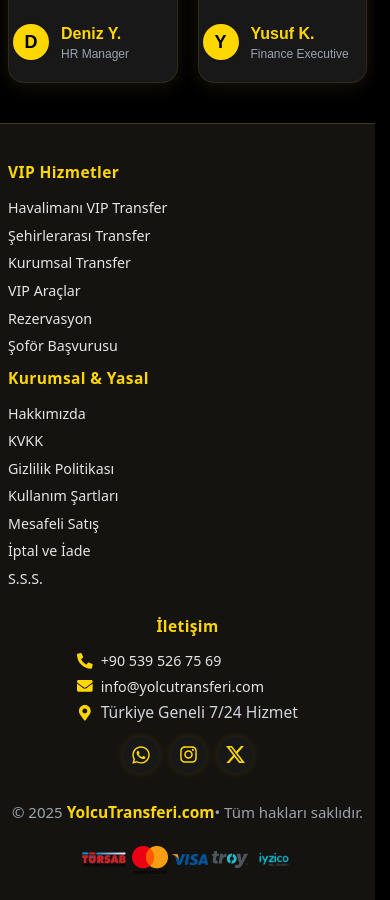
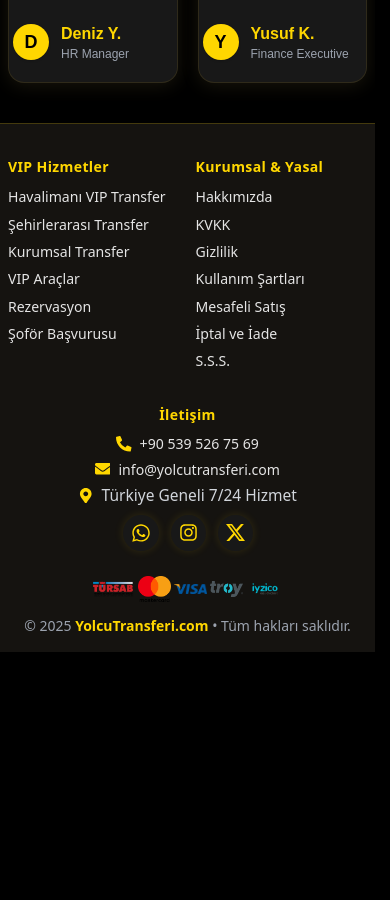
Before and after one commit to haliltayfur/yolcutransferi, a Next.js app: page / in a window 390 px wide. Shown: the part 4480-5380 px from the top of the page. After the commit the page ends 5132 px from the top, so only its background shows below. Built offline with nearby package versions, Linux system fonts and the light colour scheme.

Commit message:
Update Footer.jsx

```diff
--- a/components/Footer.jsx
+++ b/components/Footer.jsx
@@ -7,15 +7,13 @@ import { SiX } from "react-icons/si";
 
 export default function Footer() {
   return (
-    <footer className="bg-[#151310] pt-9 pb-3 px-2 border-t border-[#FFD70033] text-gray-200 font-sans w-full z-50">
-      {/* Üst GRID - Mobilde iki sütun, masaüstünde üç sütun */}
-      <div className="max-w-6xl mx-auto w-full grid grid-cols-2 md:grid-cols-3 gap-x-6 gap-y-6 pb-4">
-        {/* VIP Hizmetler ve Kurumsal&Yasal */}
-        <div className="col-span-2 md:col-span-2 flex flex-col md:flex-row gap-2 md:gap-8">
+    <footer className="bg-[#151310] pt-8 pb-3 px-2 border-t border-[#FFD70033] text-gray-200 font-sans w-full z-50">
+      {/* Ana GRID: Mobilde 2 sütun, masaüstünde 3 sütun */}
+      <div className="max-w-6xl mx-auto w-full grid grid-cols-2 md:grid-cols-3 gap-x-4 gap-y-4 pb-4">
         {/* VIP Hizmetler */}
-          <div className="flex-1">
-            <h3 className="text-gold text-base font-bold mb-3 tracking-wide md:text-lg">VIP Hizmetler</h3>
-            <ul className="flex flex-col gap-1 text-[0.98rem]">
+        <div>
+          <h3 className="text-gold text-[1.08rem] font-bold mb-2 tracking-wide">VIP Hizmetler</h3>
+          <ul className="flex flex-col gap-1 text-[0.97rem]">
             <li><a href="/vip-havalimani" className="footer-link">Havalimanı VIP Transfer</a></li>
             <li><a href="/sehirler-arasi" className="footer-link">Şehirlerarası Transfer</a></li>
             <li><a href="/kurumsal" className="footer-link">Kurumsal Transfer</a></li>
@@ -25,23 +23,22 @@ export default function Footer() {
           </ul>
         </div>
         {/* Kurumsal & Yasal */}
-          <div className="flex-1">
-            <h3 className="text-gold text-base font-bold mb-3 tracking-wide md:text-lg">Kurumsal & Yasal</h3>
-            <ul className="flex flex-col gap-1 text-[0.98rem]">
+        <div>
+          <h3 className="text-gold text-[1.08rem] font-bold mb-2 tracking-wide">Kurumsal & Yasal</h3>
+          <ul className="flex flex-col gap-1 text-[0.97rem]">
             <li><a href="/hakkimizda" className="footer-link">Hakkımızda</a></li>
             <li><a href="/kvkk" className="footer-link">KVKK</a></li>
-              <li><a href="/gizlilik-politikasi" className="footer-link">Gizlilik Politikası</a></li>
+            <li><a href="/gizlilik-politikasi" className="footer-link">Gizlilik</a></li>
             <li><a href="/kullanim-sartlari" className="footer-link">Kullanım Şartları</a></li>
             <li><a href="/mesafeli-satis" className="footer-link">Mesafeli Satış</a></li>
             <li><a href="/iade" className="footer-link">İptal ve İade</a></li>
             <li><a href="/sss" className="footer-link">S.S.S.</a></li>
           </ul>
         </div>
-        </div>
-        {/* İletişim ve Sosyal */}
-        <div className="col-span-2 md:col-span-1 flex flex-col items-center md:items-start">
-          <h3 className="text-gold text-base font-bold mb-3 tracking-wide md:text-lg">İletişim</h3>
-          <div className="flex flex-col gap-1 text-[0.98rem]">
+        {/* Sadece masaüstünde 3. blokta iletişim, mobilde aşağıda gösterilecek */}
+        <div className="hidden md:flex flex-col items-start justify-start">
+          <h3 className="text-gold text-[1.08rem] font-bold mb-2 tracking-wide">İletişim</h3>
+          <div className="flex flex-col gap-1 text-[0.97rem]">
             <div className="flex items-center gap-2">
               <FaPhoneAlt className="text-gold" />
               <a href="tel:+905395267569" className="footer-link">+90 539 526 75 69</a>
@@ -55,7 +52,7 @@ export default function Footer() {
               <span className="text-gray-300">Türkiye Geneli 7/24 Hizmet</span>
             </div>
           </div>
-          <div className="flex gap-3 mt-3">
+          <div className="flex gap-3 mt-2">
             <a href="https://wa.me/905395267569" target="_blank" rel="noopener noreferrer" className="footer-social" aria-label="WhatsApp">
               <FaWhatsapp size={20} />
             </a>
@@ -68,19 +65,46 @@ export default function Footer() {
           </div>
         </div>
       </div>
+      {/* Mobilde İletişim ayrı blok olarak en alta çekildi */}
+      <div className="md:hidden flex flex-col items-center mt-4 mb-1">
+        <h3 className="text-gold text-[1.08rem] font-bold mb-2 tracking-wide">İletişim</h3>
+        <div className="flex flex-col gap-1 text-[0.97rem] items-center">
+          <div className="flex items-center gap-2">
+            <FaPhoneAlt className="text-gold" />
+            <a href="tel:+905395267569" className="footer-link">+90 539 526 75 69</a>
+          </div>
+          <div className="flex items-center gap-2">
+            <FaEnvelope className="text-gold" />
+            <a href="mailto:info@yolcutransferi.com" className="footer-link">info@yolcutransferi.com</a>
+          </div>
+          <div className="flex items-center gap-2">
+            <FaMapMarkerAlt className="text-gold" />
+            <span className="text-gray-300">Türkiye Geneli 7/24 Hizmet</span>
+          </div>
+        </div>
+        <div className="flex gap-3 mt-2 mb-1">
+          <a href="https://wa.me/905395267569" target="_blank" rel="noopener noreferrer" className="footer-social" aria-label="WhatsApp">
+            <FaWhatsapp size={20} />
+          </a>
+          <a href="https://www.instagram.com/yolcutransferi/" target="_blank" rel="noopener noreferrer" className="footer-social" aria-label="Instagram">
+            <FaInstagram size={19} />
+          </a>
+          <a href="https://x.com/yolcutransferi" target="_blank" rel="noopener noreferrer" className="footer-social" aria-label="X">
+            <SiX size={19} />
+          </a>
+        </div>
+      </div>
       {/* Alt BAND */}
-      <div className="w-full flex flex-col md:flex-row md:items-center justify-between max-w-6xl mx-auto pt-3 pb-1 gap-1">
-        {/* Telif */}
-        <div className="text-[15px] text-gray-400 flex-1 flex justify-center md:justify-start items-center mb-2 md:mb-0">
-          © {new Date().getFullYear()} <span className="text-gold font-semibold ml-1">YolcuTransferi.com</span> • Tüm hakları saklıdır.
+      <div className="w-full flex flex-col items-center justify-center max-w-6xl mx-auto pt-2 pb-1">
+        <div className="footer-cards flex flex-row items-center justify-center gap-2 flex-wrap mb-1">
+          <Image src="/tursab.png" alt="TÜRSAB" width={44} height={18} className="footer-card-img" />
+          <Image src="/mastercard.png" alt="MasterCard" width={33} height={18} className="footer-card-img" />
+          <Image src="/visa.png" alt="Visa" width={33} height={18} className="footer-card-img" />
+          <Image src="/Troy.png" alt="TROY" width={33} height={18} className="footer-card-img" />
+          <Image src="/iyzico.png" alt="iyzico" width={38} height={18} className="footer-card-img" />
         </div>
-        {/* Logolar */}
-        <div className="footer-cards flex flex-row items-center justify-center gap-2 flex-1 flex-wrap">
-          <Image src="/tursab.png" alt="TÜRSAB" width={48} height={22} className="footer-card-img" />
-          <Image src="/mastercard.png" alt="MasterCard" width={36} height={22} className="footer-card-img" />
-          <Image src="/visa.png" alt="Visa" width={36} height={22} className="footer-card-img" />
-          <Image src="/Troy.png" alt="TROY" width={36} height={22} className="footer-card-img" />
-          <Image src="/iyzico.png" alt="iyzico" width={44} height={22} className="footer-card-img" />
+        <div className="text-[14px] text-gray-400 font-light text-center mb-0">
+          © {new Date().getFullYear()} <span className="text-gold font-semibold">YolcuTransferi.com</span> • Tüm hakları saklıdır.
         </div>
       </div>
       <style jsx>{`
@@ -112,7 +136,7 @@ export default function Footer() {
           background: #fff;
           border-radius: 7px;
           padding: 2px 7px;
-          height: 22px !important;
+          height: 18px !important;
           width: auto !important;
           object-fit: contain;
           box-shadow: 0 1px 6px 0 #3331;
@@ -121,21 +145,15 @@ export default function Footer() {
         @media (max-width: 900px) {
           .max-w-6xl { max-width: 98vw !important; }
         }
-        @media (max-width: 700px) {
-          .footer-card-img { height: 16px !important; padding: 2px 4px; }
-          .footer-link { font-size: 0.93rem !important; }
-        }
         @media (max-width: 650px) {
-          .grid-cols-2 { grid-template-columns: 1fr !important; }
-          .footer-cards { gap: 4px !important; }
-          .text-gold, .footer-link { font-size: 0.97rem !important; }
-          h3 { font-size: 1.02rem !important; }
+          .grid-cols-2 { grid-template-columns: 1fr 1fr !important; }
+          .footer-cards { gap: 3px !important; }
+          .footer-link, h3 { font-size: 0.96rem !important; }
         }
         @media (max-width: 480px) {
           .footer-card-img { height: 13px !important; }
-          .footer-link { font-size: 0.89rem !important; }
-          h3 { font-size: 0.97rem !important; }
-          .text-[15px] { font-size: 0.84rem !important; }
+          .footer-link, h3 { font-size: 0.88rem !important; }
+          .text-[14px] { font-size: 0.77rem !important; }
         }
       `}</style>
     </footer>
```
Lines whose indentation alone changed are shown as unchanged.
